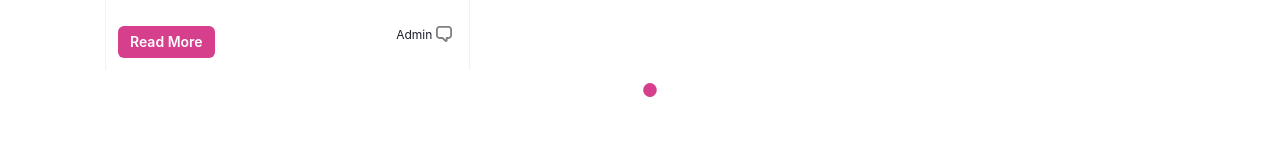
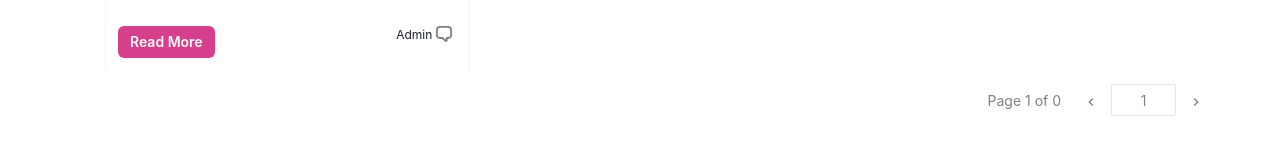
Before and after one commit to soemn/cfa-junior-assignment, a React (Create React App) app: page / in a window 1280 px wide. Shown: the part 468-616 px from the top of the page. Built offline with nearby package versions, Linux system fonts and the light colour scheme; no server answers; data requests are answered from the project's data file.

Commit message:
feat: page navigation

```diff
--- a/package.json
+++ b/package.json
@@ -1,7 +1,7 @@
 {
   "name": "core-cfa-junior-assignment",
   "version": "0.1.0",
-  "proxy": "http://localhost:5000/",
+  "proxy": "http://localhost:5000",
   "private": true,
   "dependencies": {
     "@chakra-ui/icons": "^2.0.4",
--- a/src/App.tsx
+++ b/src/App.tsx
@@ -6,7 +6,6 @@ import { useData } from "./hooks/useData";
 import { Center, Container, Image, Box } from "@chakra-ui/react";
 import { useEffect, useState } from "react";
 import WaitingMessage from "./components/WaitingMessage";
-// import { CodePanel } from "./components/Code";
 
 function App() {
   const data = useData<Article[]>(getArticles);
--- a/src/components/Buttons.tsx
+++ b/src/components/Buttons.tsx
@@ -1,4 +1,4 @@
-import { Box, Center, Button } from "@chakra-ui/react";
+import { Box, Center, Button, IconButton } from "@chakra-ui/react";
 import { ChevronRightIcon, ChevronLeftIcon } from "@chakra-ui/icons";
 import "../index.css";
 
@@ -38,46 +38,26 @@ export function RightButton({ click }: { click: any }) {
   );
 }
 
-export function PageButton({
-  setRange,
-  fill,
-  id,
-  slides,
-}: {
-  slides: any;
-  setRange: any;
-  fill: string;
-  id: string;
-}) {
-  const allSlides = [...slides];
-  const length = allSlides.length;
-  const numOfPages = Math.ceil(length / 3);
-
-  const changeRange = (event: React.MouseEvent<HTMLElement>) => {
-    const buttonId = Number(event.currentTarget.id);
-
-    setRange(
-      buttonId === numOfPages - 1 ? length - 3 : buttonId + buttonId * 2
-    );
-  };
-
+export function PageLeftButton({ click }: { click: any }) {
   return (
-    <Center>
-      <Box boxSize="5">
-        <Button
-          id={id}
-          fontSize="lg"
-          colorScheme="gray"
-          variant="unstyled"
-          aria-label="scroll"
-          color={fill}
-          _hover={{ color: "pink.500" }}
-          onClick={changeRange}
-        >
-          ●
-        </Button>
-      </Box>
-    </Center>
+    <IconButton
+      variant={"unstyled"}
+      aria-label="Add to friends"
+      icon={<ChevronLeftIcon />}
+      size={"md"}
+      onClick={click}
+    />
+  );
+}
+export function PageRightButton({ click }: { click: any }) {
+  return (
+    <IconButton
+      variant={"unstyled"}
+      aria-label="Add to friends"
+      icon={<ChevronRightIcon />}
+      size={"md"}
+      onClick={click}
+    />
   );
 }
 
--- a/src/components/Carousel.tsx
+++ b/src/components/Carousel.tsx
@@ -10,12 +10,12 @@ export function Carousel({ slides }: { slides: any }) {
   const allSlides = [...slides];
   const length = allSlides.length;
 
-  function nextPage() {
+  function nextItem() {
     //prevents movements once the item is on the last page
     setRange(range === length - 3 ? range : range + 1);
   }
 
-  function previousPage() {
+  function previousItem() {
     setRange(range === 0 ? range : range - 1);
   }
 
@@ -31,9 +31,9 @@ export function Carousel({ slides }: { slides: any }) {
     <div className="full">
       <Header content={"Carousel with Data"} />
       <div className="container">
-        <LeftButton click={previousPage} />
+        <LeftButton click={previousItem} />
         <Slider style={divStyle} slides={slides} />
-        <RightButton click={nextPage} />
+        <RightButton click={nextItem} />
       </div>
 
       <PageButtonGroup range={range} setRange={setRange} slides={slides} />
--- a/src/components/PageButtonGroup.tsx
+++ b/src/components/PageButtonGroup.tsx
@@ -1,6 +1,5 @@
-import { Grid } from "@chakra-ui/react";
-import { PageButton } from "./Buttons";
-
+import { Grid, Input, ButtonGroup, Center, Text } from "@chakra-ui/react";
+import { PageLeftButton, PageRightButton } from "./Buttons";
 import "../index.css";
 
 export function PageButtonGroup({
@@ -14,25 +13,38 @@ export function PageButtonGroup({
 }) {
   const allSlides = [...slides];
   const length = allSlides.length;
-  const numOfPages = Math.ceil(length / 3);
-  const pagesArray = [];
-  for (let i = 0; i < numOfPages; i++) {
-    pagesArray.push(i);
+  const numOfPages = Math.floor(length / 3);
+
+  function leftPage() {
+    setRange(range <= 0 ? 0 : range - 3);
+    // setPage(page === 1 ? page : page - 1);
+  }
+
+  function rightPage() {
+    setRange(range >= length - 1 ? range : range + 3);
+    // setPage(page === numOfPages ? page : page + 1);
   }
 
   return (
-    <Grid display="flex" justifyContent="center">
-      {pagesArray.map((item: number, index: number) => {
-        return (
-          <PageButton
-            slides={slides}
-            key={index}
-            id={`${index}`}
-            fill={item === range ? "pink.500" : "gray"}
-            setRange={setRange}
+    <Grid display="flex" justifyContent="end" marginTop={"10px"}>
+      <ButtonGroup size="sm" isAttached variant="outline">
+        <Center color="gray">
+          <Text marginRight={"10px"} fontSize={"sm"}>
+            Page {Math.floor(range / 3) + 1} of {numOfPages}
+          </Text>
+
+          <PageLeftButton click={leftPage} />
+          <Input
+            textAlign={"center"}
+            htmlSize={1}
+            p={2}
+            width="auto"
+            size="sm"
+            value={`${Math.floor(range / 3) + 1}`}
           />
-        );
-      })}
+          <PageRightButton click={rightPage} />
+        </Center>
+      </ButtonGroup>
     </Grid>
   );
 }
--- a/src/index.css
+++ b/src/index.css
@@ -34,7 +34,7 @@ code {
   display: flex;
   width: calc(100% - 2 * var(--button-space));
   /* transform: translateX(calc(- (33.333% + 20px))); */
-  transition: transform 300ms ease-in-out;
+  transition: transform 250ms ease-in-out;
 }
 
 .section {
```
